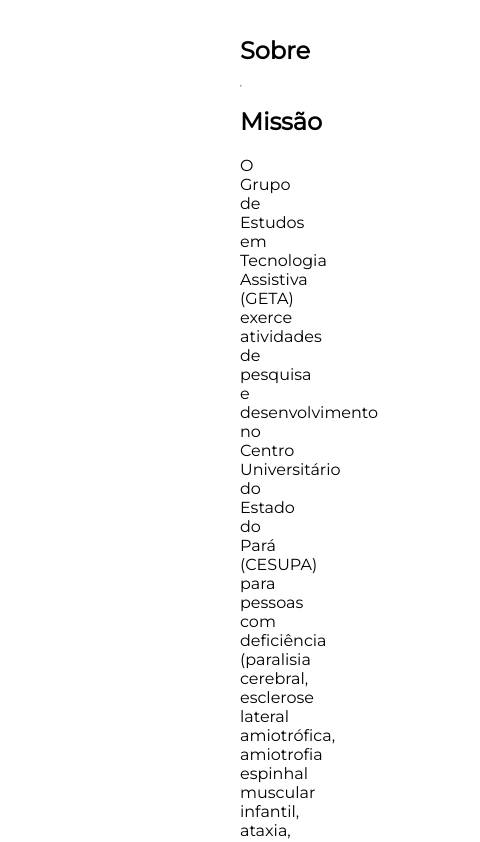
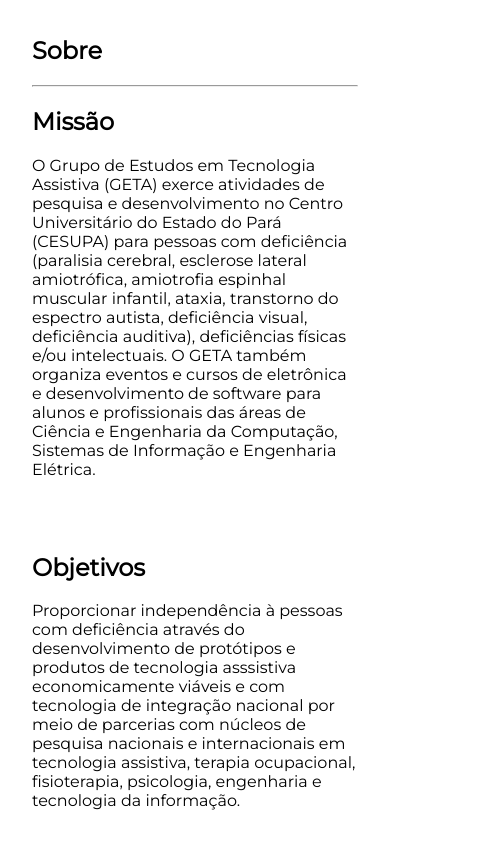
Before and after one commit to GETA-CESUPA/geta, a Nuxt app: page /about in a window 390 px wide. Shown: the top 842 px of the page, 480 px wide, since content can reach past the window. Built offline with nearby package versions, Linux system fonts and the light colour scheme.

Commit message:
resposividade pagina sobre

```diff
--- a/pages/about.vue
+++ b/pages/about.vue
@@ -38,4 +38,10 @@
 .container-hearder{
     padding: 1em 15em;
 }
+
+@media (max-width: 800px) {
+    .container-hearder{
+    padding: 1em 2em;
+}
+}
 </style>
```
